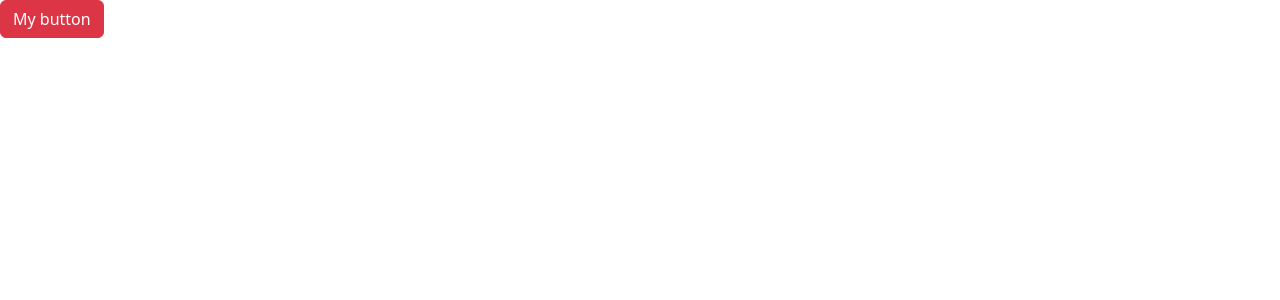
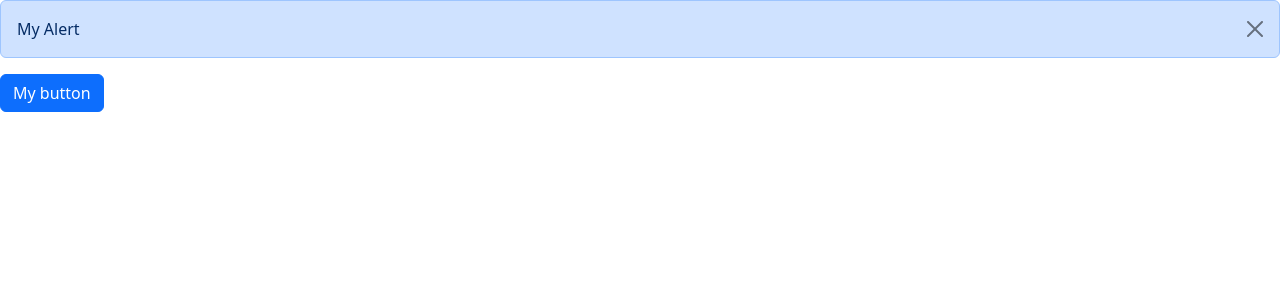
Before and after one commit to Lewis-mbui/mosh-react-course, a React app: page / in a window 1280 px wide. Both pictures are taken after a click on the button "My button". Shown: the top 300 px of the page. Built offline with nearby package versions, Linux system fonts and the light colour scheme; the HTML template or start-up script is replaced by a standard one.

Commit message:
exercise: dismissable alert

```diff
--- a/src/App.tsx
+++ b/src/App.tsx
@@ -1,9 +1,16 @@
+import Alert from "./exercises/02-Alert";
 import Button from "./exercises/01-Button";
+import { useState } from "react";
 
 function App() {
+  const [alertVisible, setAlertVisibility] = useState(false);
+
   return (
     <div>
-      <Button color="danger" onClick={() => console.log("clicked")}>
+      {alertVisible && (
+        <Alert onClose={() => setAlertVisibility(false)}>My Alert</Alert>
+      )}
+      <Button color="primary" onClick={() => setAlertVisibility(true)}>
         My button
       </Button>
     </div>
--- /dev/null
+++ b/src/exercises/02-Alert.tsx
@@ -0,0 +1,23 @@
+interface Props {
+  children: string;
+  onClose: () => void;
+}
+
+const Alert = ({ children, onClose }: Props) => {
+  return (
+    <>
+      <div className="alert alert-primary alert-dismissible" role="alert">
+        {children}
+        <button
+          type="button"
+          className="btn-close"
+          data-bs-dismiss="alert"
+          aria-label="Close"
+          onClick={onClose}
+        ></button>
+      </div>
+    </>
+  );
+};
+
+export default Alert;
```
